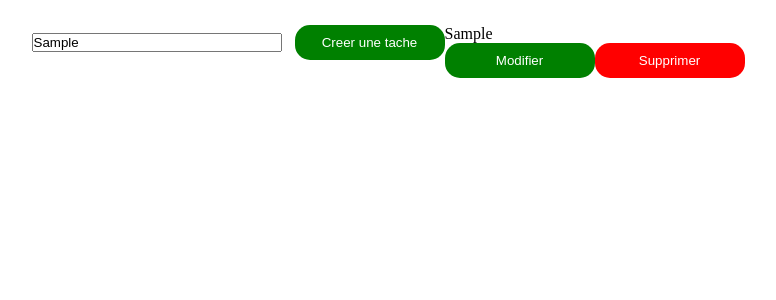
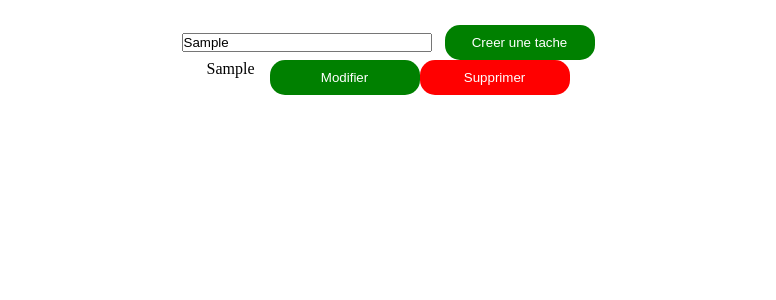
Before and after one commit to UNionlibertaireAnarchiste-org/AnarchyTask, a React (Vite) app: page / in a window 1280 px wide. Both pictures are taken after typing "Sample" into the empty fields and a click on the button "Creer une tache". Shown: the top 300 px of the page, without its empty margins (252-1028 px from the left). Built offline with nearby package versions, Linux system fonts and the light colour scheme.

Commit message:
Debut du style de la card

```diff
--- a/index.html
+++ b/index.html
@@ -1,5 +1,5 @@
 <!doctype html>
-<html lang="en">
+<html lang="fr">
   <head>
     <meta charset="UTF-8" />
     <link rel="icon" type="image/svg+xml" href="/vite.svg" />
--- a/src/App.jsx
+++ b/src/App.jsx
@@ -4,7 +4,8 @@ import Button from './components/button/Button'
 import Card from './components/card/Card'
 import Input from './components/input/Input'
 import viteLogo from '/vite.svg'
-import fstyle from './app.module.css'
+// import fstyle from './app.module.css'
+import './app.css'
 
 function App() {
   // tableau pour ajouter les taches
@@ -33,24 +34,20 @@ function App() {
 
   return (
     <>
-      <div className={fstyle.main}>
+      <div className="main">
         <form >
           {/* onChange = indispensable pour rendre les formulaire interactif avec react  */}
           <Input onChange={handleInputChange} />
           <Button text="Creer une tache " color="#008000" onClick={funcAddTask} />
         </form>
 
+      </div>
 
-        {/* ATTENTION ne pas oubleir de preciser les elements apres map quand il a plusieurs props  */}
-        <div className="task-list">
+      {/* ATTENTION ne pas oubleir de preciser les elements apres map quand il a plusieurs props  */}
+      <div className="task-list">
           {task.map( (el, index ) => (
             <Card key={index} valueTask={el} />
           ))}
-        </div>
-
-
-
-
       </div>
 
 
--- a/src/app.module.css
+++ b/src/app.css
@@ -8,4 +8,11 @@
   margin-top: 25px;
   display: flex;
   justify-content: center;
+
 }
+
+.task-list{
+  display: flex;
+  flex-direction: column;
+  align-items: center;
+}
--- a/src/components/card/Card.jsx
+++ b/src/components/card/Card.jsx
@@ -1,11 +1,12 @@
 import Button from '../button/Button'
 import Input from '../input/Input'
+import fstyle from './card.module.css'
 
 export default function Card( {valueTask} ){
 
     return(
         <>
-            <div key={valueTask}>
+            <div key={valueTask} className={fstyle.card}>
                 <p> {valueTask} </p>
                 <Button text="Modifier " color="#008000" />
                 <Button text="Supprimer " color="red" />
--- a/src/components/card/card.module.css
+++ b/src/components/card/card.module.css
@@ -0,0 +1,10 @@
+.card{
+    /* border:1px solid blue; */
+    display: flex;
+
+}
+
+
+.card p{
+    margin-right:15px
+}
```
